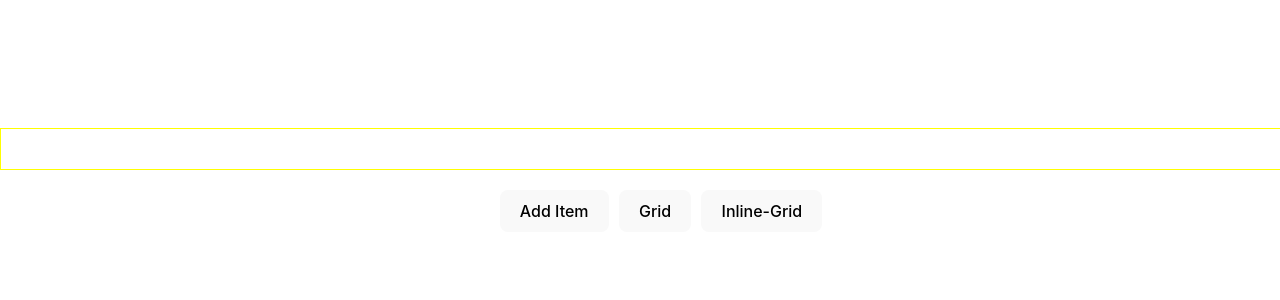
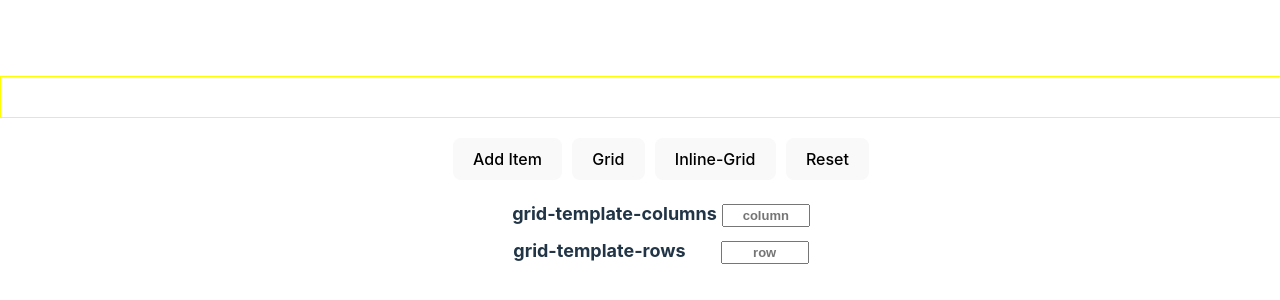
Before and after one commit to Hruchman-Ruslan/css-grid, a React (Vite) app: page /css-grid/module-01 in a window 1280 px wide. Shown: the part 220-520 px from the top of the page. Built offline with nearby package versions, Linux system fonts and the light colour scheme.

Commit message:
feat: column row

```diff
--- a/src/components/ModuleOne/ModuleOne.module.css
+++ b/src/components/ModuleOne/ModuleOne.module.css
@@ -1,13 +1,12 @@
 .container {
-  width: 400px;
-  height: 400px;
+  width: 250px;
+  height: 250px;
   display: flex;
   justify-content: center;
   align-items: center;
   font-size: 35px;
   background-color: #ff6f69;
   border: 4px solid #000;
-  margin-bottom: 10px;
 }
 
 .listBox {
@@ -21,8 +20,31 @@
   margin-bottom: 20px;
 }
 
-.buttonBox {
+.buttonBox,
+.inputBox {
   display: flex;
   justify-content: center;
   gap: 10px;
+
+  margin-bottom: 20px;
 }
+
+.labelBox {
+  margin: auto;
+}
+
+.label {
+  font-size: large;
+  font-weight: 700;
+}
+
+.input {
+  width: 80px;
+  padding: 2px;
+  margin-left: 5px;
+
+  text-align: center;
+
+  font-size: small;
+  font-weight: 700;
+}
--- a/src/components/ModuleOne/ModuleOne.tsx
+++ b/src/components/ModuleOne/ModuleOne.tsx
@@ -1,10 +1,12 @@
-import { FC, useState } from "react";
+import { ChangeEvent, FC, useState } from "react";
 
 import styles from "../ModuleOne/ModuleOne.module.css";
 
 export const ModuleOne: FC = () => {
   const [items, setItems] = useState<string[]>([]);
   const [displayStyle, setDisplayStyle] = useState<string>("grid");
+  const [columnStyle, setColumnStyle] = useState<string>("");
+  const [rowStyle, setRowStyle] = useState<string>("");
 
   const addItem = () => {
     setItems((prevItems) => [
@@ -13,11 +15,34 @@ export const ModuleOne: FC = () => {
     ]);
   };
 
+  const handleColumnInputChange = (e: ChangeEvent<HTMLInputElement>) => {
+    setColumnStyle(e.target.value);
+  };
+
+  const handleRowInputChange = (e: ChangeEvent<HTMLInputElement>) => {
+    setRowStyle(e.target.value);
+  };
+
+  const reset = () => {
+    setColumnStyle("");
+    setRowStyle("");
+    setDisplayStyle("grid");
+    setItems([]);
+  };
+
   return (
     <>
       <ul className={styles.listBox}>
         {items.map((item, index) => (
-          <li key={index} style={{ display: displayStyle }}>
+          <li
+            key={index}
+            style={{
+              display: displayStyle,
+              gridTemplateColumns: `${columnStyle}px`,
+              gridTemplateRows: `${rowStyle}px`,
+              overflow: "hidden",
+            }}
+          >
             <div className={styles.container}>{item}</div>
           </li>
         ))}
@@ -33,6 +58,37 @@ export const ModuleOne: FC = () => {
         <button type="button" onClick={() => setDisplayStyle("inline-grid")}>
           Inline-Grid
         </button>
+        <button type="button" onClick={reset}>
+          Reset
+        </button>
+      </div>
+
+      <div className={styles.inputBox} style={{ flexDirection: "column" }}>
+        <div className={styles.labelBox}>
+          <label className={styles.label}>
+            grid-template-columns
+            <input
+              type="text"
+              className={styles.input}
+              placeholder="column"
+              value={columnStyle}
+              onChange={handleColumnInputChange}
+            />
+          </label>
+        </div>
+        <div className={styles.labelBox}>
+          <label className={styles.label}>
+            grid-template-rows
+            <input
+              type="text"
+              className={styles.input}
+              style={{ marginLeft: "35px" }}
+              placeholder="row"
+              value={rowStyle}
+              onChange={handleRowInputChange}
+            />
+          </label>
+        </div>
       </div>
     </>
   );
```
